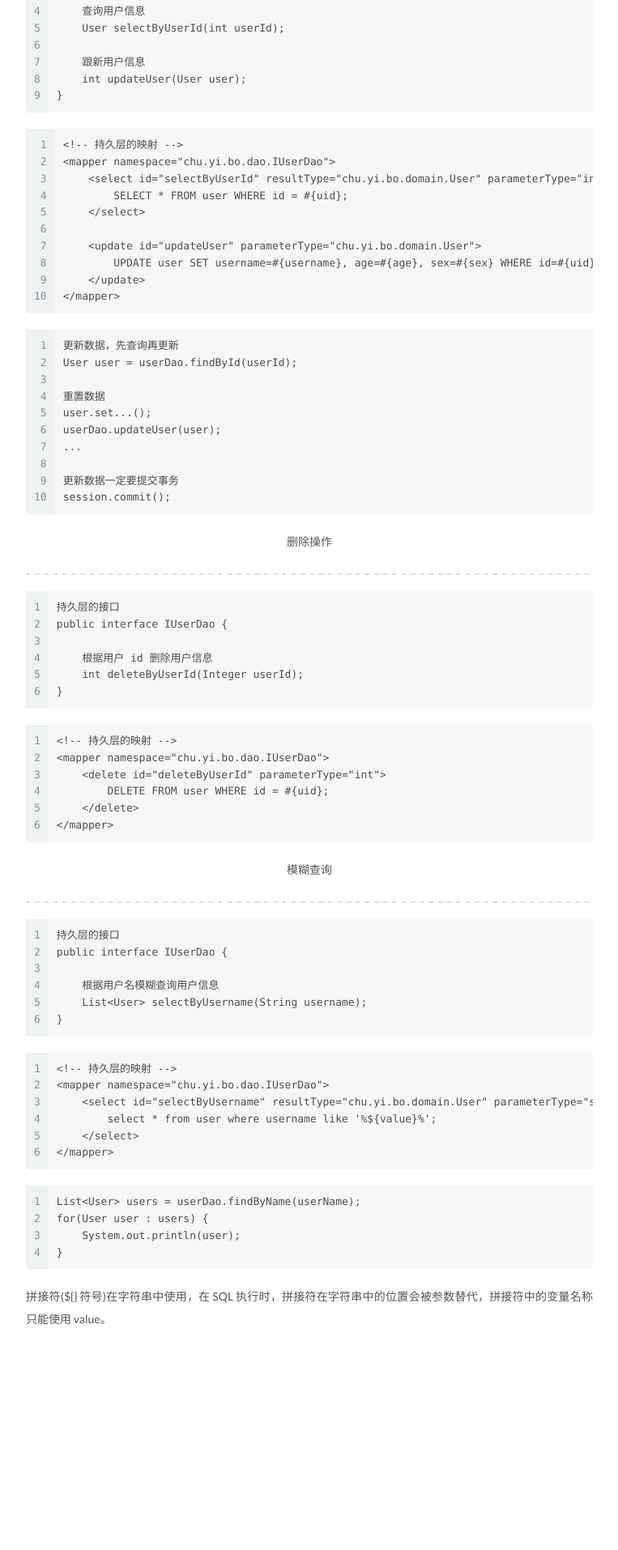
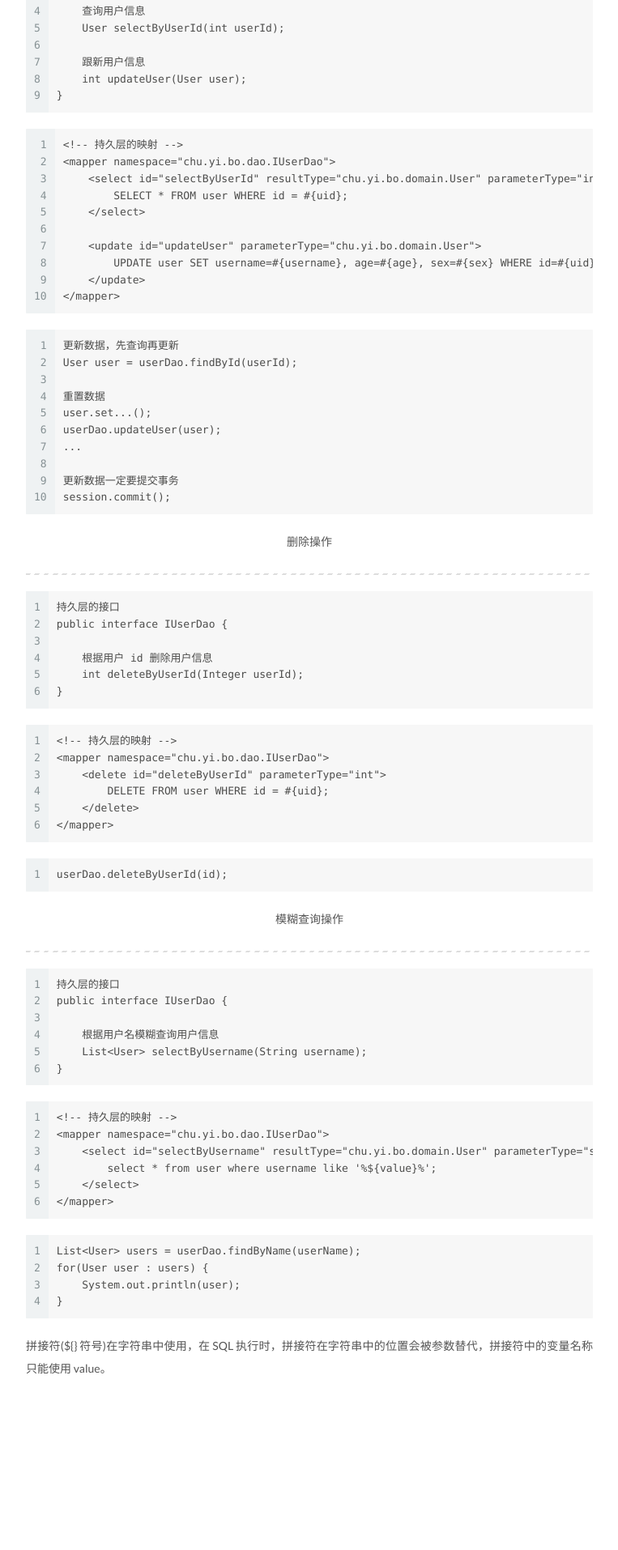
Before and after one commit to chuyibo/chuyibo.github.io, a Jekyll site: the page built from _posts/2021-01-27-MyBatis 学习笔记03.md, in a window 1280 px wide. Shown: the part 2166-4080 px from the top of the page at 81% size, without its empty margins (258-1021 px from the left). Built offline with Jekyll 4.4.1, drawn with Linux system fonts in a browser that asks for light colours; before the commit the page ends 4019 px from its top, so only the background shows below that.

Commit message:
2021/02/13

````diff
--- a/_posts/2021-01-27-MyBatis 学习笔记03.md
+++ b/_posts/2021-01-27-MyBatis 学习笔记03.md
@@ -155,7 +155,13 @@ public interface IUserDao {
 </mapper>
 ```
 
-<p align="center">模糊查询</p>
+```
+userDao.deleteByUserId(id);
+```
+
+
+
+<p align="center">模糊查询操作</p>
 
 ----
 
````
